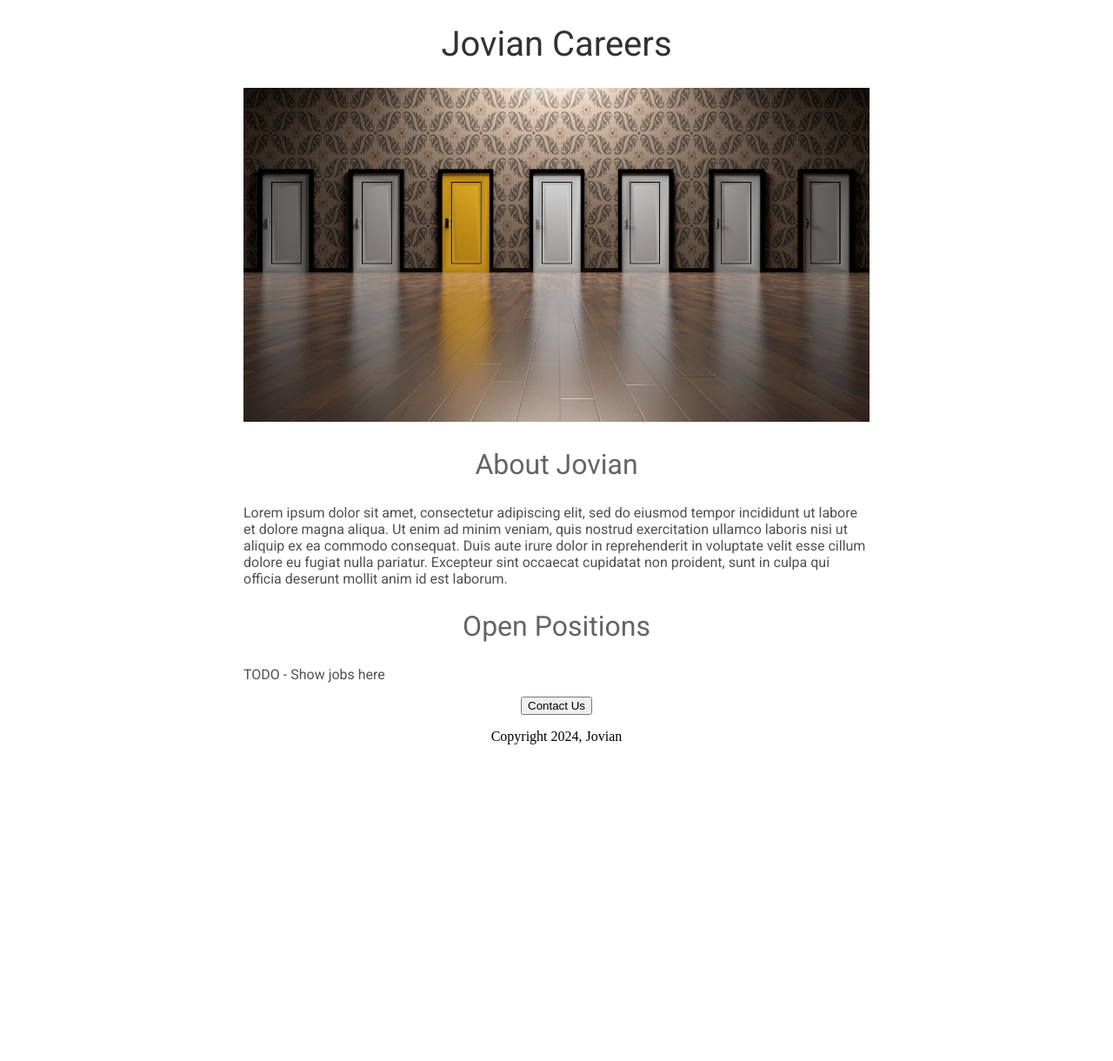
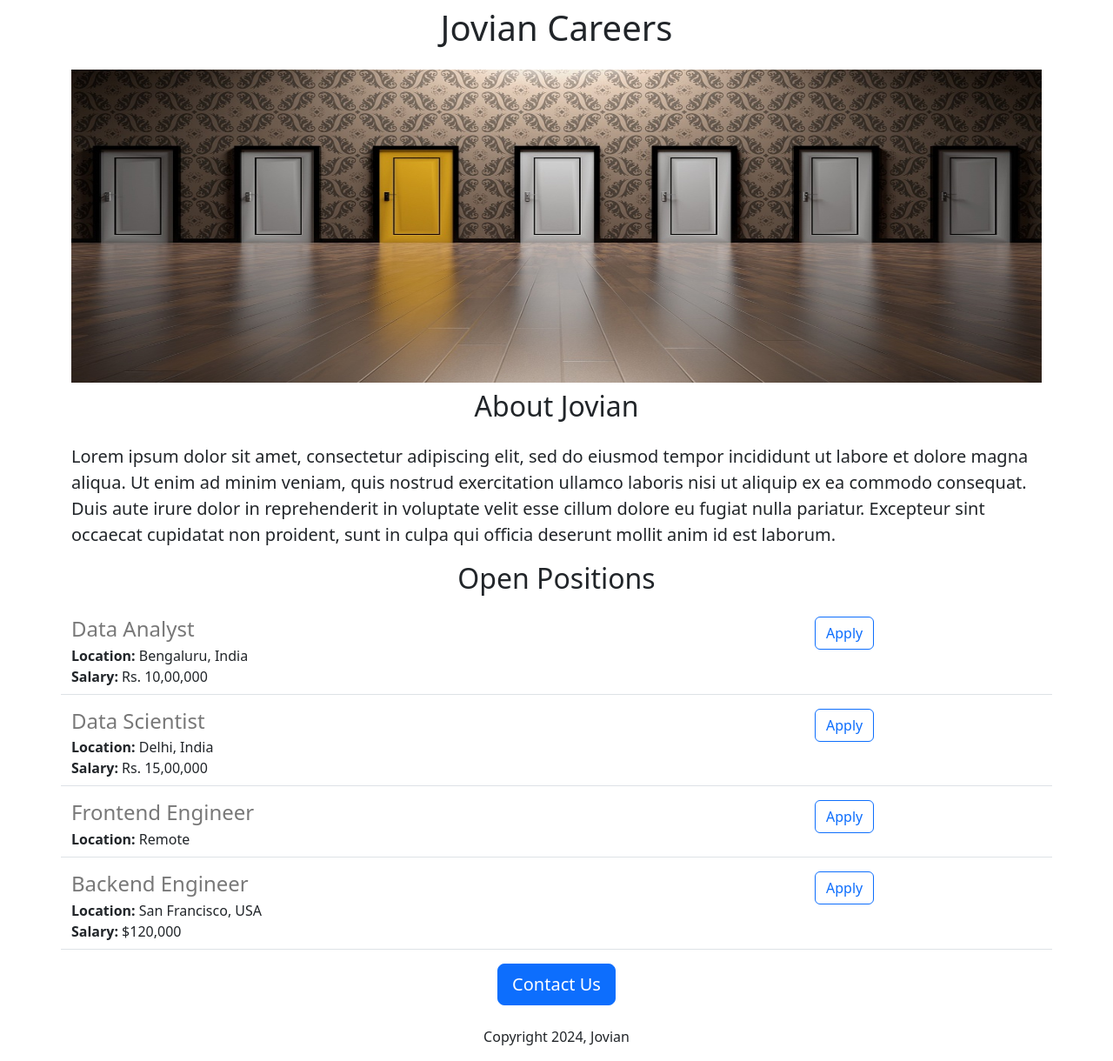
Before and after one commit to jethro34/flask-website, a Flask app: page / in a window 1280 px wide. Shown: the whole page at 87% size. Before the commit the page ends 856 px from the top, so only its background shows below. Run offline with Flask 3, Linux system fonts and the light colour scheme.

Commit message:
added dynamic data and section

```diff
--- a/app.py
+++ b/app.py
@@ -2,9 +2,35 @@
 
 app = Flask(__name__)
 
+JOBS = [
+  {
+    'id': 1,
+    'title': 'Data Analyst',
+    'location': 'Bengaluru, India',
+    'salary': 'Rs. 10,00,000'
+  },
+  {
+    'id': 2,
+    'title': 'Data Scientist',
+    'location': 'Delhi, India',
+    'salary': 'Rs. 15,00,000'
+  },
+  {
+    'id': 3,
+    'title': 'Frontend Engineer',
+    'location': 'Remote'
+  },
+  {
+    'id': 4,
+    'title': 'Backend Engineer',
+    'location': 'San Francisco, USA',
+    'salary': '$120,000'
+  }
+]
+
 @app.route("/")
-def hello_world():
-  return render_template("home.html")
+def hello_jovian():
+  return render_template('home.html', jobs=JOBS, company_name='Jovian')
 
 if __name__ == "__main__":
   app.run(host='0.0.0.0', debug=True)
--- a/templates/home.html
+++ b/templates/home.html
@@ -1,51 +1,34 @@
 <!DOCTYPE html>
 <html>
   <head>
-    <link rel="stylesheet" href="https://fonts.googleapis.com/css2?family=Roboto:wght@400;700&display=swap" />
     <title>Jovian Careers</title>
+    <meta charset="utf-8">
+    <meta name="viewport" content="width=device-width, initial-scale=1">
+    <link href="https://cdn.jsdelivr.net/npm/bootstrap@5.3.3/dist/css/bootstrap.min.css" rel="stylesheet" integrity="sha384-QWTKZyjpPEjISv5WaRU9OFeRpok6YctnYmDr5pNlyT2bRjXh0JMhjY6hW+ALEwIH" crossorigin="anonymous">
     <style>
-      h1 {
-        font-size: 40px;
-        font-family: Roboto;
-        font-weight: normal;
-        color: rgb(50, 50, 50);
-        text-align: center;
-      }
-      h2 {
-        font-size: 32px;
-        font-family: Roboto;
-        font-weight: normal;
-        color: rgb(100, 100, 100);
-        text-align: center;
-      }
-      .bodytext {
-        font-family: Roboto;
-        color: rgb(80, 80, 80);
-      }
       #banner {
+        height: 360px;
         width: 100%;
-        height: 360px
-        object-fit: cover;
-      }
-      #container {
-        max-width: 720px;
-        margin: 0 auto;
       }
     </style>
   </head>
   <body>
-    <div id="container">
-      <h1>Jovian Careers</h1>
-      <img id="banner" src="https://2d9f4018-8108-44d3-95ed-56f330e18d5c-00-eny7wcocbmin.janeway.replit.dev/static/careers-banner-doors.jpg">
-      <h2>About Jovian</h2>
-      <p class="bodytext">
+    <div class="container">
+      <h1 class="text-center mt-2 mb-4">{{company_name}} Careers</h1>
+      <img class="img-fluid" id="banner" src="https://2d9f4018-8108-44d3-95ed-56f330e18d5c-00-eny7wcocbmin.janeway.replit.dev/static/careers-banner-doors.jpg">
+      <h2 class="text-center mt-2 mb-4">About {{company_name}}</h2>
+      <p class="lead">
         Lorem ipsum dolor sit amet, consectetur adipiscing elit, sed do eiusmod tempor incididunt ut labore et dolore magna aliqua. Ut enim ad minim veniam, quis nostrud exercitation ullamco laboris nisi ut aliquip ex ea commodo consequat. Duis aute irure dolor in reprehenderit in voluptate velit esse cillum dolore eu fugiat nulla pariatur. Excepteur sint occaecat cupidatat non proident, sunt in culpa qui officia deserunt mollit anim id est laborum.
       </p>
-      <h2>Open Positions</h2>
-      <p class="bodytext">TODO - Show jobs here</p>
-      <div style="text-align:center;">
-        <button>Contact Us</button>
-        <p>Copyright 2024, Jovian</p>
+      <h2 class="text-center mt-2 mb-4">Open Positions</h2>
+      <div>
+        {% for job in jobs %}
+          {% include 'jobitem.html' %}
+        {% endfor %}
+      </div>
+      <div class="text-center">
+        <button class="btn btn-primary btn-lg">Contact Us</button>
+        <p class="mt-4">Copyright 2024, Jovian</p>
       </div>
     </div>
   </body>
--- /dev/null
+++ b/templates/jobitem.html
@@ -0,0 +1,18 @@
+<div class="border-bottom row" style="margin-bottom: 16px; padding-bottom: 8px;">
+  <div class="col-9">
+    <h4 style="color: rgb(120,120,120); margin-bottom: 4px;">
+      {{job['title']}}
+    </h4>
+    <div>
+      <b>Location:</b> {{job['location']}}
+    </div>
+    {% if 'salary' in job %}
+    <div>
+      <b>Salary:</b> {{job['salary']}}
+    </div>
+    {% endif %}
+  </div>
+  <div class="col-3">
+    <button type="button" class="btn btn-outline-primary">Apply</button>
+  </div>
+</div>
```
